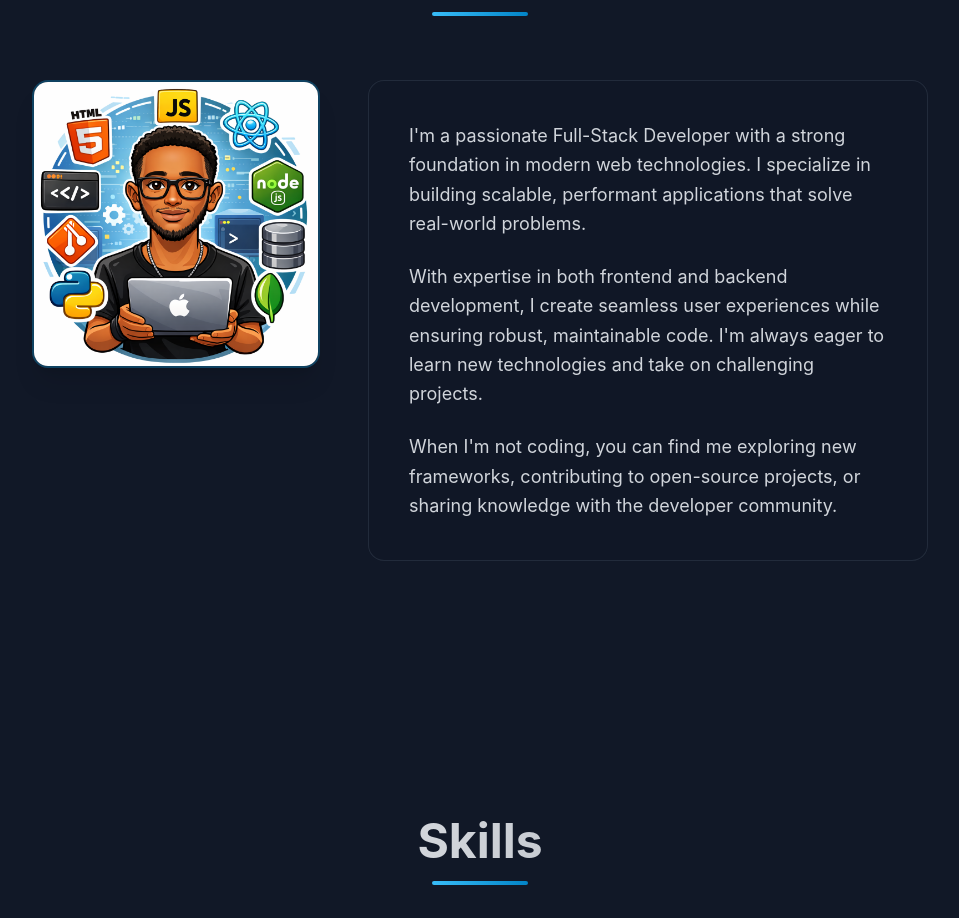
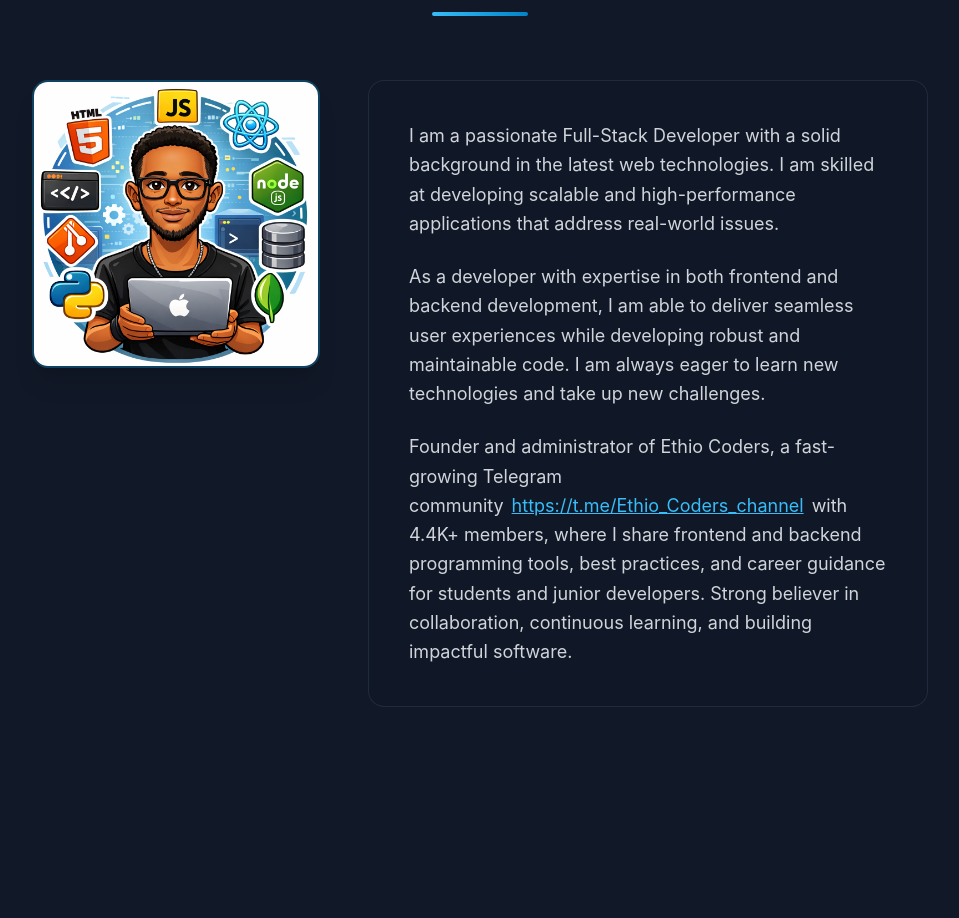
Before and after one commit to birukhabte/MyPersonalPortfolio, a React (Vite) app: page / in a window 1280 px wide. Shown: the part 980-1898 px from the top of the page, without its empty margins (160-1119 px from the left). Built offline with nearby package versions, Linux system fonts and the light colour scheme.

Commit message:
about me text updated

```diff
--- a/src/components/About.tsx
+++ b/src/components/About.tsx
@@ -81,20 +81,22 @@ const About = () => {
               className="flex-1 glass-dark rounded-2xl p-8 sm:p-10"
             >
               <p className="text-lg text-gray-300 leading-relaxed mb-6">
-                I'm a passionate Full-Stack Developer with a strong foundation
-                in modern web technologies. I specialize in building scalable,
-                performant applications that solve real-world problems.
+                I am a passionate Full-Stack Developer with a solid background in the latest web technologies. I am skilled at developing scalable and high-performance applications that address real-world issues.
               </p>
               <p className="text-lg text-gray-300 leading-relaxed mb-6">
-                With expertise in both frontend and backend development, I create
-                seamless user experiences while ensuring robust, maintainable code.
-                I'm always eager to learn new technologies and take on challenging
-                projects.
+               As a developer with expertise in both frontend and backend development, I am able to deliver seamless user experiences while developing robust and maintainable code. I am always eager to learn new technologies and take up new challenges.
               </p>
               <p className="text-lg text-gray-300 leading-relaxed">
-                When I'm not coding, you can find me exploring new frameworks,
-                contributing to open-source projects, or sharing knowledge with
-                the developer community.
+                Founder and administrator of Ethio Coders, a fast-growing Telegram community
+                <a
+                  href="https://t.me/Ethio_Coders_channel"
+                  target="_blank"
+                  rel="noopener noreferrer"
+                  className="text-primary-400 hover:text-primary-300 underline transition-colors mx-2"
+                >
+                   https://t.me/Ethio_Coders_channel
+                </a>
+                 with 4.4K+ members, where I share frontend and backend programming tools, best practices, and career guidance for students and junior developers. Strong believer in collaboration, continuous learning, and building impactful software.
               </p>
             </motion.div>
           </div>
```
